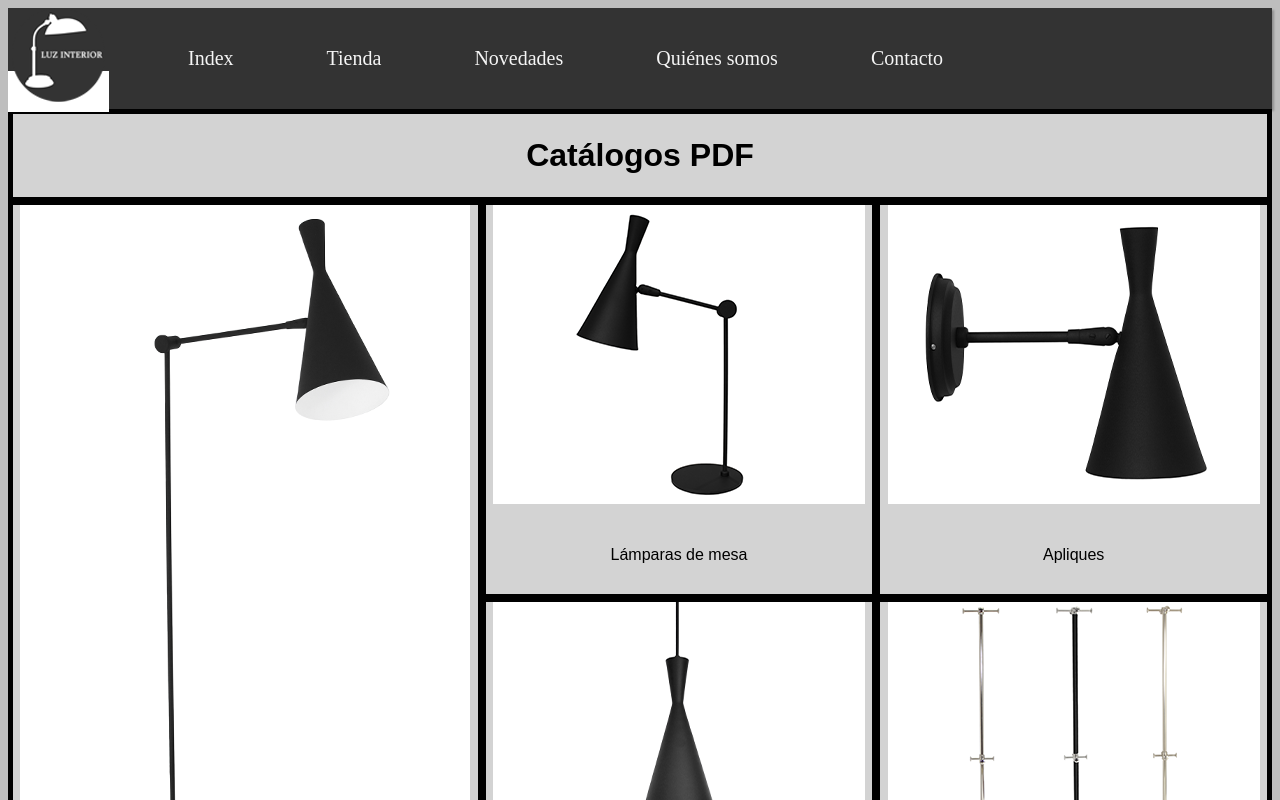
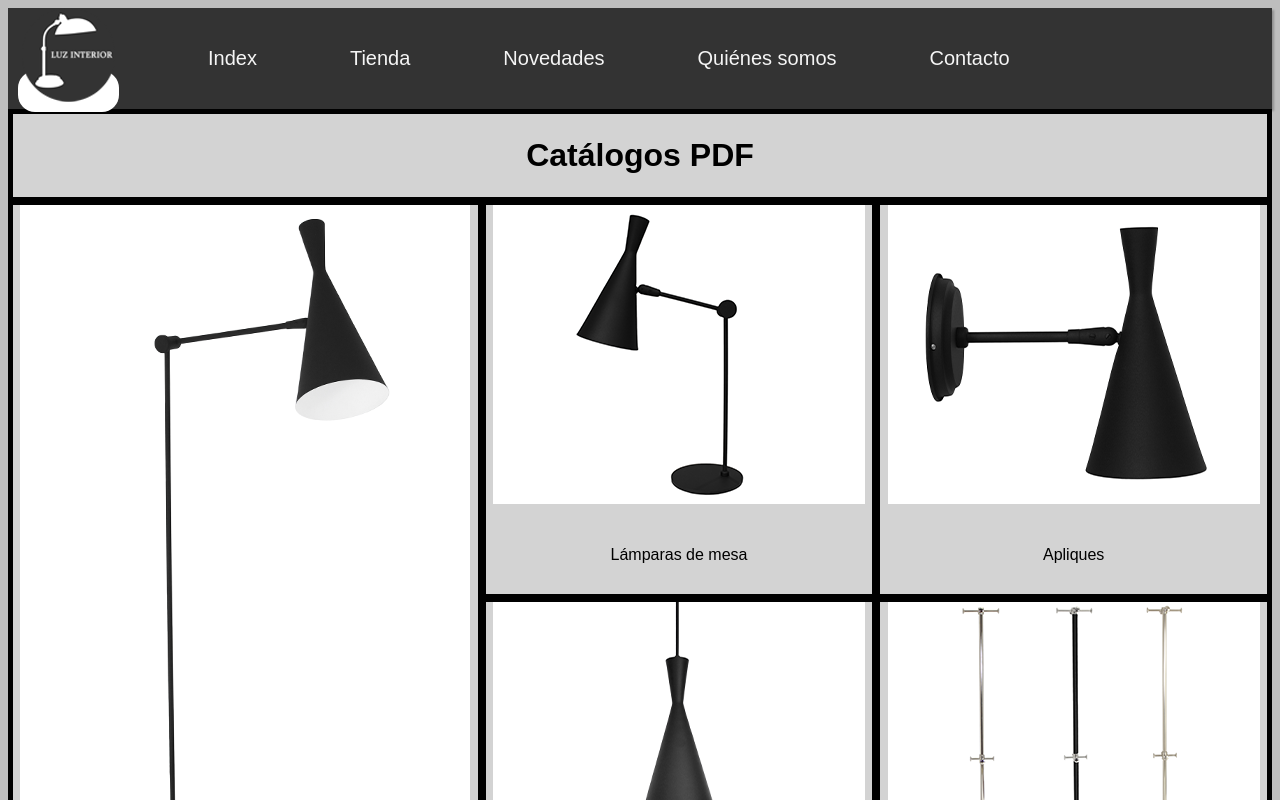
Before and after one commit to BrunoMaza/Luz-interior, a plain HTML site: page index.html in a window 1280 px wide. In both pictures the pointer is over the link 58 px from the left and 95 px from the top of the page. Shown: the top 800 px of the page. Drawn offline with Linux system fonts and the light colour scheme.

Commit message:
pseudoclases y bem

```diff
--- a/css/style.css
+++ b/css/style.css
@@ -15,13 +15,15 @@
         a:hover{font-size: 30px;
                 background-color: rgb(255, 255, 255);
                 color: black;
-                font-family:Arial, Helvetica, sans-serif;}
+                font-family:Arial, Helvetica, sans-serif;
+                margin: 10px;
+                border-radius: 17px;}
 
+                a {font-family: Arial, Helvetica, sans-serif;}
+input:focus {width: 200px; height: 100px;}
 
 
 body {background-color: #bebebe;}
-
-
 
 
 
@@ -292,7 +294,8 @@ main {margin: 20px;}
 
 a:hover{font-size: 50px;
         background-color: rgb(255, 255, 255);
-        color: rgb(167, 39, 39);}
+        color: rgb(167, 39, 39);
+}
 
 a {     color: rgb(255, 255, 255);
         text-decoration: none;}
```
